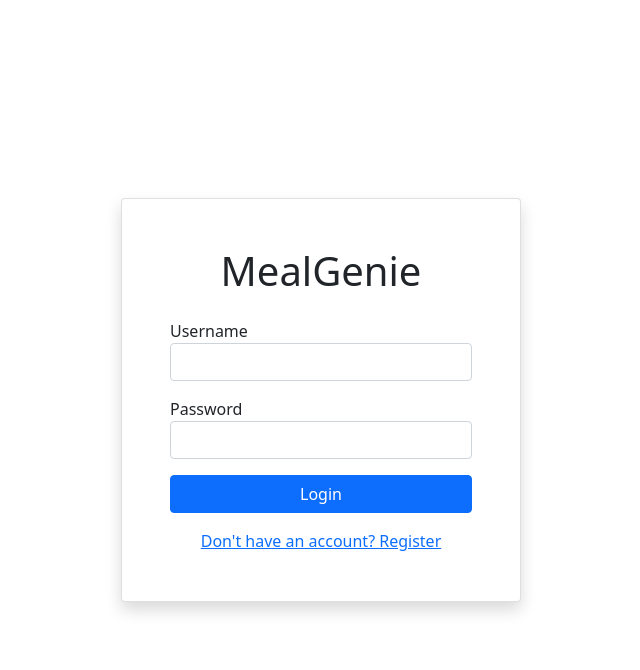
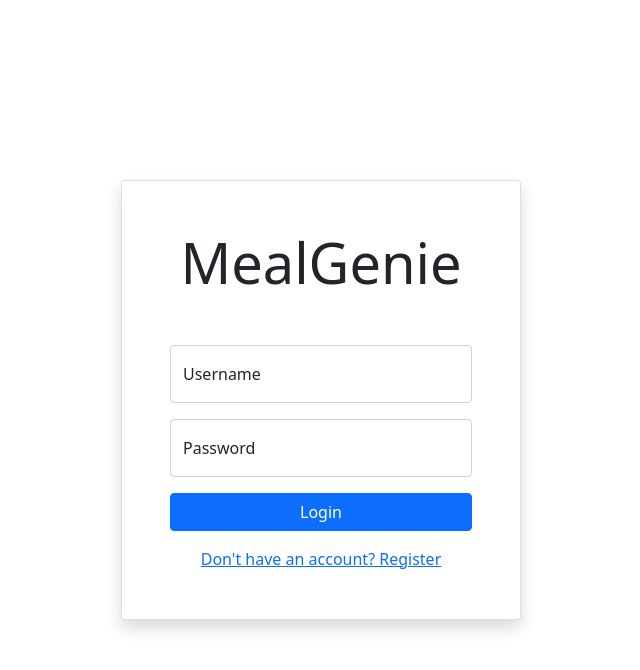
Before and after one commit to MokahalA/GNG5300_Project, a Django app: page / in a window 1280 px wide. Shown: the top 670 px of the page, without its empty margins (319-959 px from the left). Run offline with Django 5.2, Linux system fonts and the light colour scheme; some libraries are stand-ins or nearby versions.

Commit message:
Minor modifications to login page UI

```diff
--- a/mealgenie/users/templates/login.html
+++ b/mealgenie/users/templates/login.html
@@ -12,19 +12,20 @@
 <body>
   <div class="container d-flex justify-content-center align-items-center" style="height: 100vh;">
     <div class="card p-5 shadow" style="width: 400px;">
-      <h1 class="mb-4 text-center">MealGenie</h1>
+      <h1 class="mb-4 display-4 text-center">MealGenie</h1>
+      <br>
       {% if error %}
         <div class="alert alert-danger">{{ error }}</div>
       {% endif %}
       <form method="post" action="{% url 'login' %}">
         {% csrf_token %}
-        <div class="form-group mb-3">
+        <div class="form-floating mb-3">
+          <input type="text" class="form-control" id="username" name="username" placeholder="Username" required>
           <label for="username">Username</label>
-          <input type="text" class="form-control" id="username" name="username" required>
         </div>
-        <div class="form-group mb-3">
+        <div class="form-floating mb-3">
+          <input type="password" class="form-control" id="password" name="password" placeholder="Password" required>
           <label for="password">Password</label>
-          <input type="password" class="form-control" id="password" name="password" required>
         </div>
         <button type="submit" class="btn btn-primary w-100">Login</button>
       </form>
```
